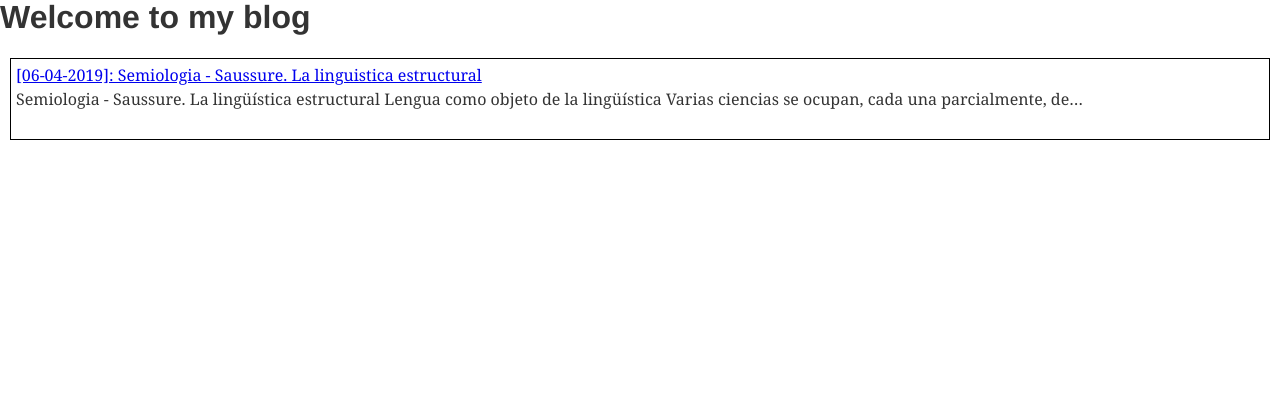
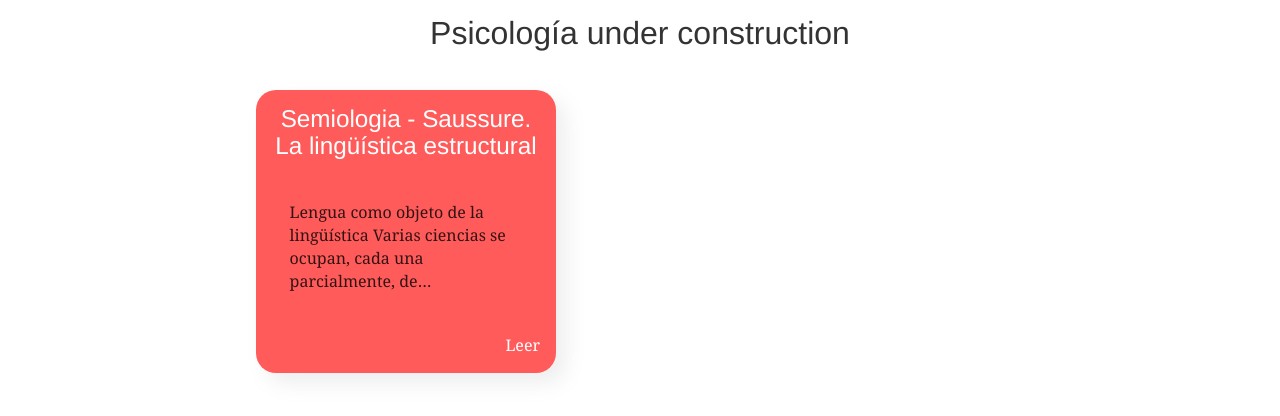
Before and after one commit to alancampora/psicologia, a Gatsby site: page / in a window 1280 px wide. Built offline with nearby package versions, Linux system fonts and the light colour scheme; Gatsby itself is replaced by a stand-in of ours; some packages are replaced by stand-ins of ours.

Commit message:
style(*): better style for home

```diff
--- /dev/null
+++ b/src/components/card/index.js
@@ -0,0 +1,22 @@
+import React from 'react';
+import { Link } from 'gatsby';
+import {
+	StyledWrapper,
+	StyledTitle,
+	StyledDescription,
+	StyledFooter,
+} from './styled';
+
+const Card = ({ slug, date, title, excerpt }) => (
+	<StyledWrapper>
+		<StyledTitle>
+			<Link to={slug}>{title}</Link>
+		</StyledTitle>
+		<StyledDescription>{excerpt}</StyledDescription>
+		<StyledFooter>
+			<Link to={slug}>Leer</Link>
+		</StyledFooter>
+	</StyledWrapper>
+);
+
+export default Card;
--- /dev/null
+++ b/src/components/card/styled.js
@@ -0,0 +1,31 @@
+import styled from 'styled-components';
+
+export const StyledWrapper = styled.div`
+	margin: 0 20%;
+	box-shadow: rgba(136, 136, 136, 0.14) 10px 10px 20px;
+	width: 300px;
+	background-color: #ff5b5b;
+	padding: 1rem;
+	border-radius: 20px;
+`;
+
+export const StyledTitle = styled.h2`
+	text-align: center;
+	font-weight: 300;
+	a {
+		text-decoration: none;
+		color: white;
+	}
+`;
+
+export const StyledDescription = styled.p`
+	padding: 1.1rem;
+`;
+
+export const StyledFooter = styled.div`
+	text-align: right;
+	a {
+		text-decoration: none;
+		color: white;
+	}
+`;
--- a/src/components/layout.js
+++ /dev/null
@@ -1,10 +0,0 @@
-import React from 'react';
-
-const Layout = ({title, children}) => (
-  <div>
-    <h1> {title} </h1>
-    <div> {children} </div>
-  </div>
-);
-
-export default Layout;
--- /dev/null
+++ b/src/components/layout/index.js
@@ -0,0 +1,11 @@
+import React from 'react';
+import { StyledWrapper, StyledTitle} from './styled';
+
+const Layout = ({ title, children }) => (
+	<StyledWrapper>
+		<StyledTitle> {title} </StyledTitle>
+		<div> {children} </div>
+	</StyledWrapper>
+);
+
+export default Layout;
--- /dev/null
+++ b/src/components/layout/styled.js
@@ -0,0 +1,10 @@
+import styled from 'styled-components';
+
+export const StyledWrapper = styled.div`
+`;
+
+export const StyledTitle = styled.h1`
+		font-weight: 400;
+    text-align: center;
+    padding:1rem;
+`
--- a/src/pages/index.js
+++ b/src/pages/index.js
@@ -1,22 +1,17 @@
 import React from 'react';
 import { graphql, Link } from 'gatsby';
-import Layout from '../components/layout';
-
-const postStyle = {
-	border: '1px solid black',
-	padding: '5px',
-	margin: '10px',
-};
+import Layout from '../components/layout/';
+import Card from '../components/card/';
 
 export default ({ data }) => (
-	<Layout title="Welcome to my blog">
+	<Layout title="Psicología under construction">
 		{data.allMarkdownRemark.edges.map(({ node }) => (
-			<div style={postStyle}>
-				<Link to={node.fields.slug}>
-					{`[${node.frontmatter.date}]: ${node.frontmatter.title}`}{' '}
-				</Link>
-				<p> {node.excerpt}</p>
-			</div>
+			<Card
+				slug={node.fields.slug}
+				date={node.frontmatter.date}
+				title={node.frontmatter.title}
+				excerpt={node.excerpt.replace(node.frontmatter.title, '')}
+			/>
 		))}
 	</Layout>
 );
--- a/src/pages/semiologia-saussure-linguistica-estructural.md
+++ b/src/pages/semiologia-saussure-linguistica-estructural.md
@@ -1,5 +1,5 @@
 ---
-title: "Semiologia - Saussure. La linguistica estructural"
+title: "Semiologia - Saussure. La lingüística estructural"
 date: "06-04-2019"
 ---
 
```
